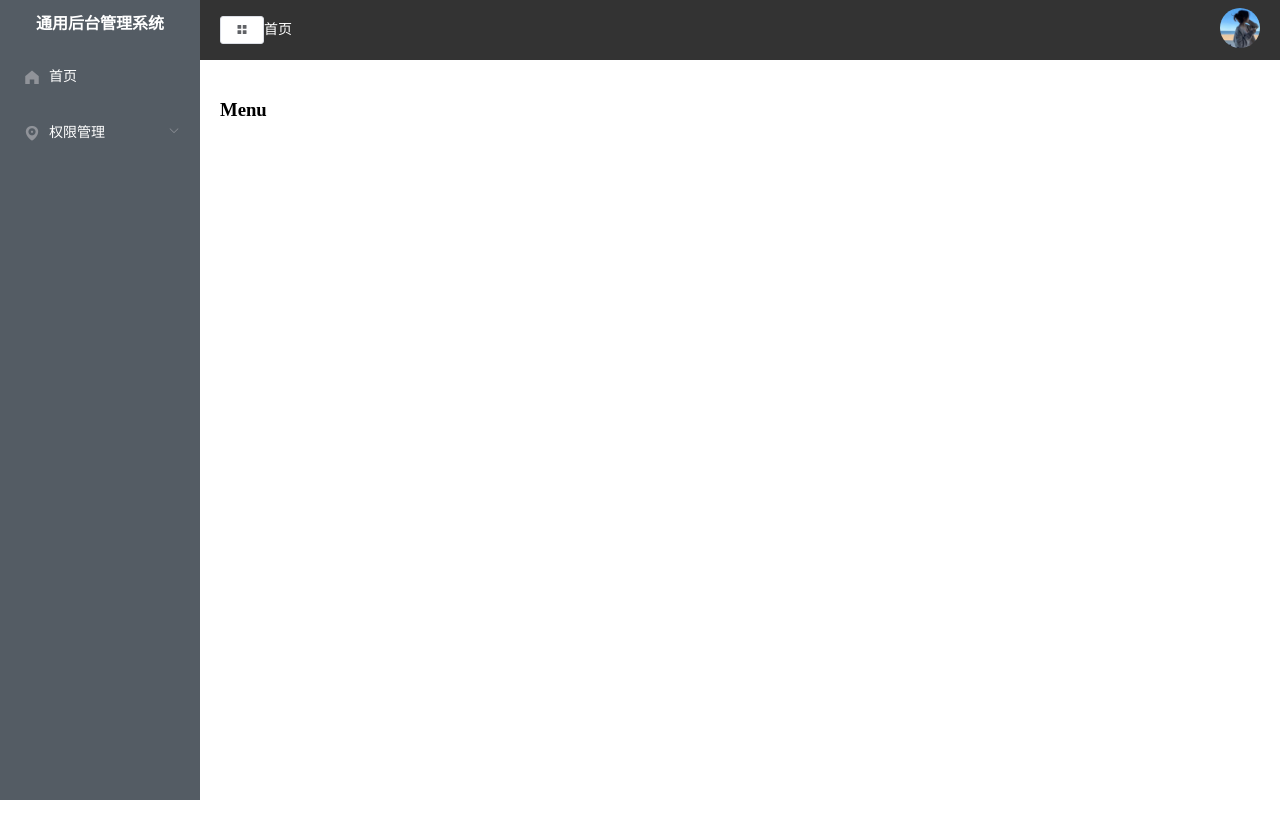
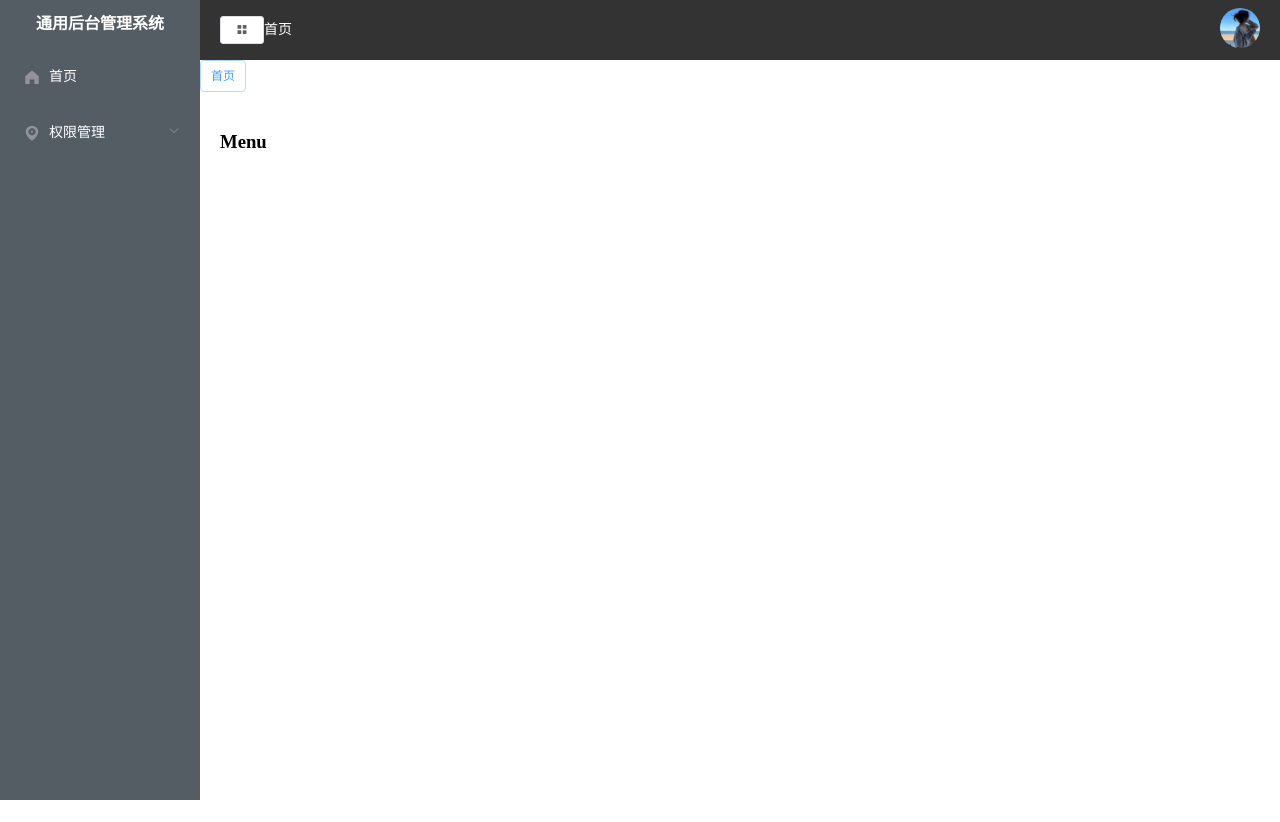
Before and after one commit to KonglxGiThub/20230407_X_VUE, a Vue app in the folder my-app/: page /#/menu in a window 1280 px wide. Before the commit the page ends 800 px from the top, so only its background shows below. Built offline with nearby package versions, Linux system fonts and the light colour scheme.

Commit message:
tag组件的封装

```diff
--- /dev/null
+++ b/my-app/src/components/CommonTag.vue
@@ -0,0 +1,26 @@
+<template>
+  <div class="tag-content">
+    <el-tag
+      v-for="item in tagList"
+      :key="item.label"
+      :closable="item.name !== 'home'"
+      :effect="item.name === $route.name ? 'dark' : 'plain'"
+    >
+      {{ item.label }}
+    </el-tag>
+  </div>
+</template>
+<script>
+import { mapState } from "vuex";
+export default {
+  name: "CommonTag",
+  data() {
+    return {};
+  },
+  computed: {
+    ...mapState({
+      tagList: (state) => state.menu.breadcrumbList,//这里实际和面包屑是一个数据
+    }),
+  },
+};
+</script>
--- a/my-app/src/router/index.js
+++ b/my-app/src/router/index.js
@@ -18,13 +18,13 @@ const routes = [
   {
     path: '/',
     component: Main,
-    redirect:'/home',
+    redirect: '/home',
     children: [
       //子路由
-      { path: 'home', component: Home },//首页
-      { path: 'user', component: User },//用户管理
-      { path: 'role', component: () => import("@/views/Role.vue") },//角色管理
-      { path: 'menu', component: () => import("@/views/Menu.vue") },//菜单管理管理
+      { path: 'home', name: "home", component: Home },//首页
+      { path: 'user', name: "user", component: User },//用户管理
+      { path: 'role', name: "role", component: () => import("@/views/Role.vue") },//角色管理
+      { path: 'menu', name: "menu", component: () => import("@/views/Menu.vue") },//菜单管理管理
     ]
   },
 
@@ -42,5 +42,20 @@ const router = new VueRouter({
 // const app = new Vue({
 //   router
 // }).$mount('#app')
+// 获取原型对象push函数
+const originalPush = VueRouter.prototype.push
+
+// 获取原型对象replace函数
+const originalReplace = VueRouter.prototype.replace
+
+// 修改原型对象中的push函数
+VueRouter.prototype.push = function push(location) {
+  return originalPush.call(this, location).catch(err => err)
+}
+
+// 修改原型对象中的replace函数
+VueRouter.prototype.replace = function replace(location) {
+  return originalReplace.call(this, location).catch(err => err)
+}
 
 export default router
--- a/my-app/src/views/Main.vue
+++ b/my-app/src/views/Main.vue
@@ -4,6 +4,7 @@
       <el-aside width="auto"><common-aside /></el-aside>
       <el-container>
         <el-header><common-header /></el-header>
+        <common-tag/>
         <el-main>
           <!-- 子路由出口 -->
           <!-- 子路由匹配到的组件将渲染在这里 -->
@@ -16,11 +17,14 @@
  <script>
 import CommonAside from "@/components/CommonAside.vue";
 import CommonHeader from "@/components/CommonHeader.vue";
+import CommonTag from "@/components/CommonTag.vue"
+
 export default {
   name: "Main",
   components: {
     CommonAside,
     CommonHeader,
+    CommonTag,
   },
   data() {
     return {};
```
